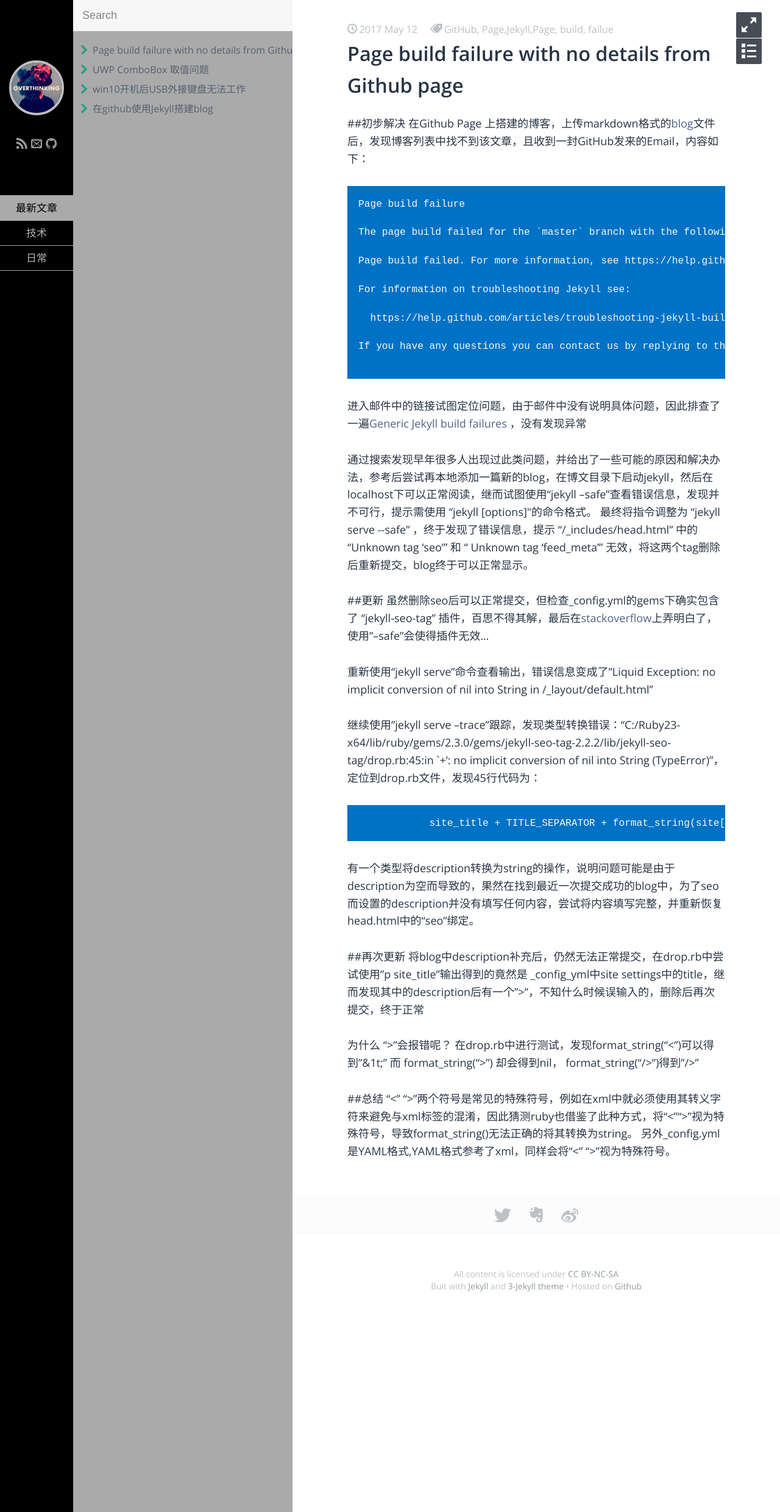
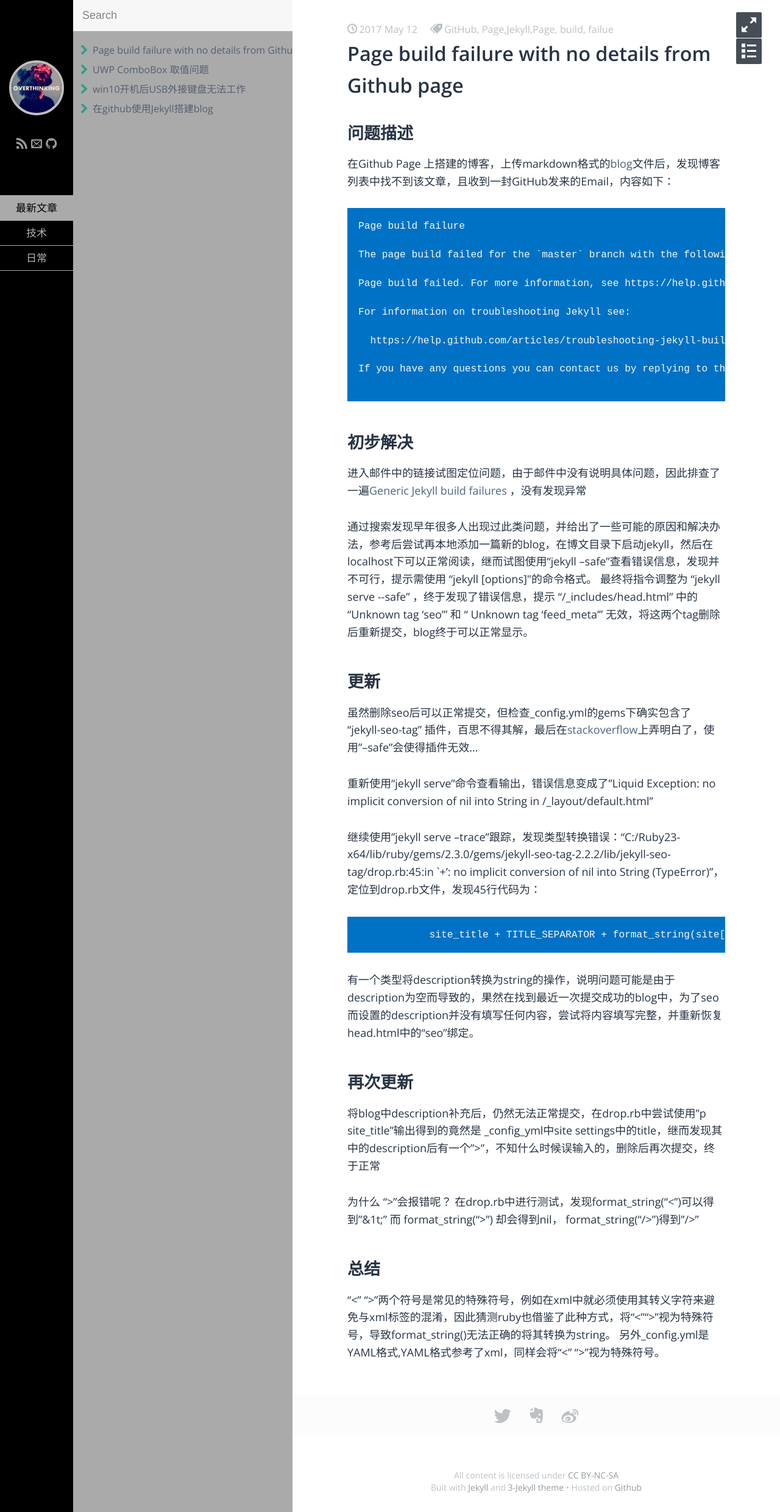
Before and after one commit to raygift/raygift.github.io, a Jekyll site: the page built from _posts/tech/2017-05-12-GitHub-Page-Page-build-failure.md, in a window 1280 px wide. Shown: the whole page at 61% size. Built offline with Jekyll 4.4.1, drawn with Linux system fonts in a browser that asks for light colours; some web fonts are replaced.

Commit message:
调整文章格式

`````diff
--- a/_posts/tech/2017-05-12-GitHub-Page-Page-build-failure.md
+++ b/_posts/tech/2017-05-12-GitHub-Page-Page-build-failure.md
@@ -6,7 +6,7 @@
 description: #在Github page上传markdown格式的blog文件，无法正常显示页面
 ---
 
-##初步解决
+## 问题描述
 在Github Page 上搭建的博客，上传markdown格式的[blog](https://raygift.github.io/2017/05/10/UWP-ComboBox-SeletedItem.html)文件后，发现博客列表中找不到该文章，且收到一封GitHub发来的Email，内容如下：
 ````
 Page build failure
@@ -38,12 +40,12 @@
 ````
 有一个类型将description转换为string的操作，说明问题可能是由于description为空而导致的，果然在找到最近一次提交成功的blog中，为了seo而设置的description并没有填写任何内容，尝试将内容填写完整，并重新恢复head.html中的“seo”绑定。
 
-##再次更新
+## 再次更新
 将blog中description补充后，仍然无法正常提交，在drop.rb中尝试使用"p site_title"输出得到的竟然是 _config_yml中site settings中的title，继而发现其中的description后有一个">"，不知什么时候误输入的，删除后再次提交，终于正常
 
 为什么 “>”会报错呢？
 在drop.rb中进行测试，发现format_string("<")可以得到"&1t;" 而 format_string(">") 却会得到nil， format_string("/>")得到"/&gt;"
 
-##总结
+## 总结
 “<” “>”两个符号是常见的特殊符号，例如在xml中就必须使用其转义字符来避免与xml标签的混淆，因此猜测ruby也借鉴了此种方式，将“<”“>”视为特殊符号，导致format_string()无法正确的将其转换为string。
 另外_config.yml是YAML格式,YAML格式参考了xml，同样会将“<” “>”视为特殊符号。
`````
Also changed, not shown: other parts of _posts/tech/2017-05-12-GitHub-Page-Page-build-failure.md (+3 -1 lines).
